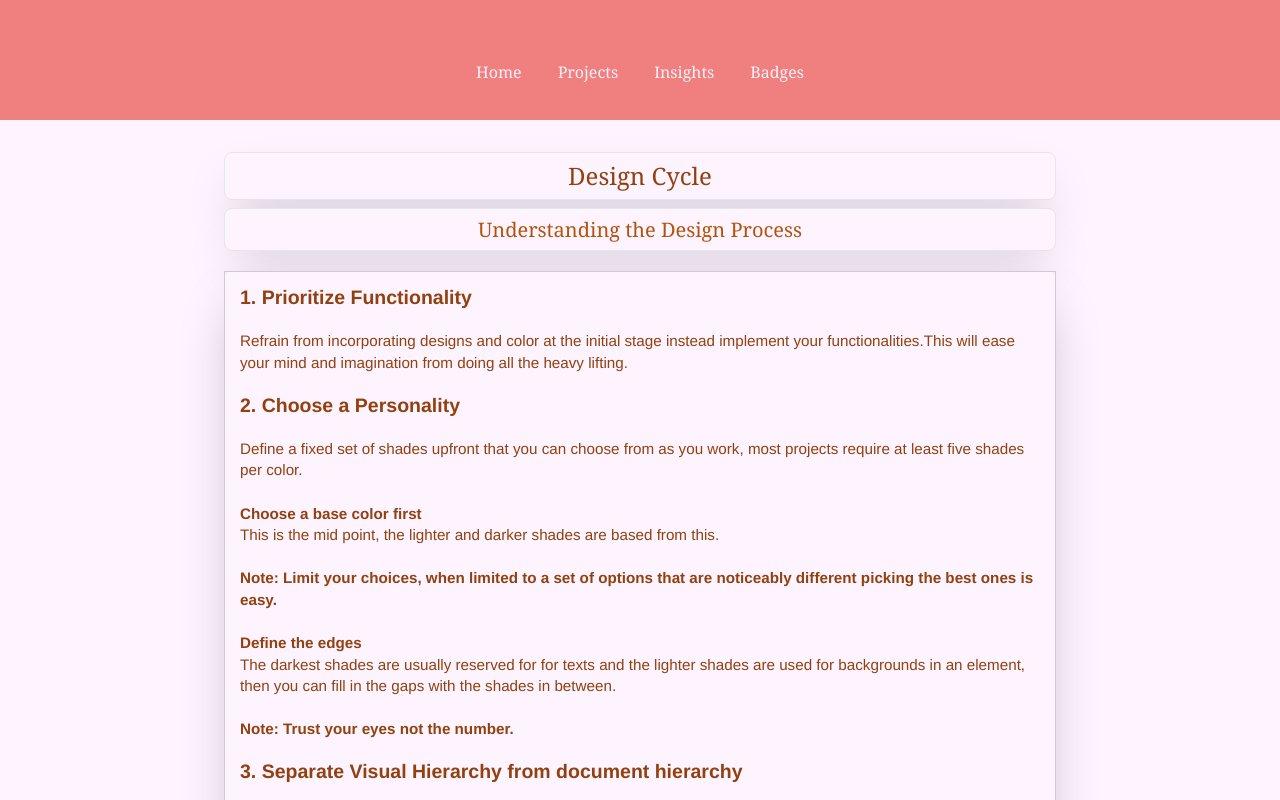
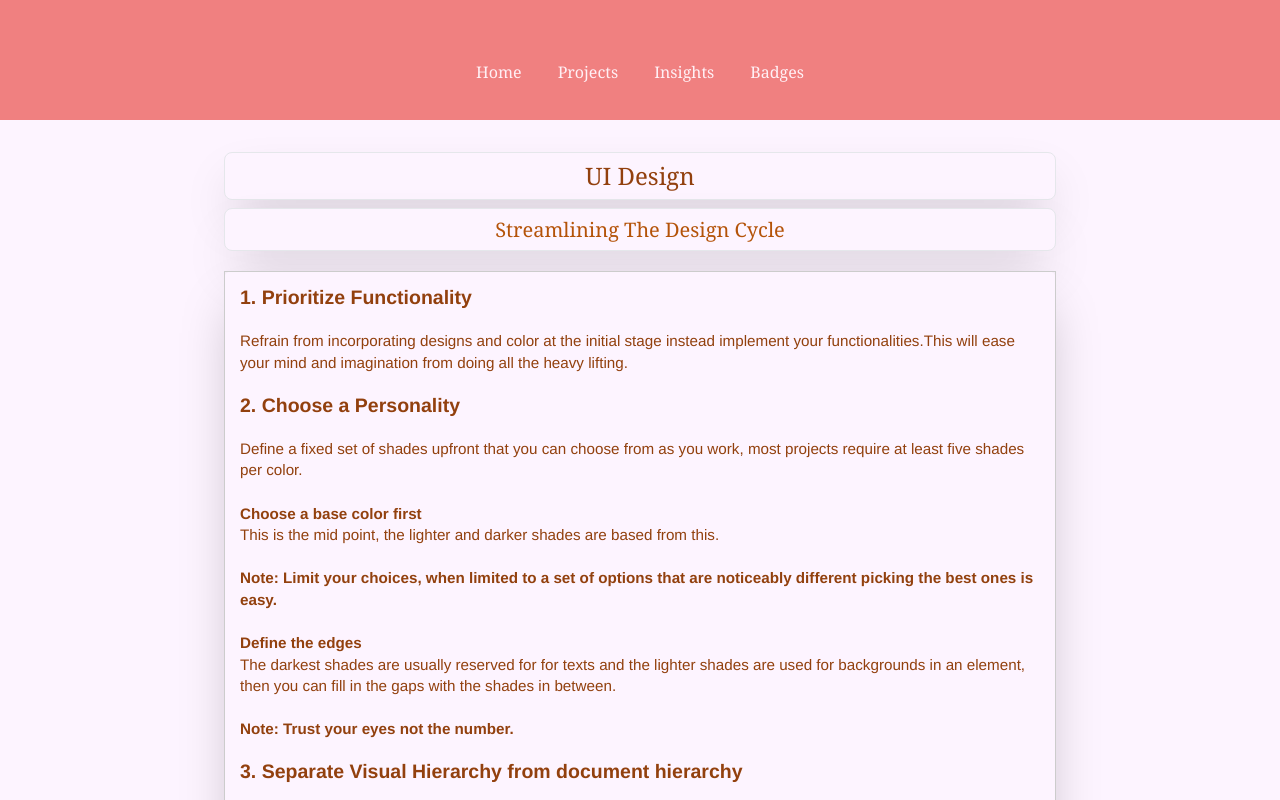
Before and after one commit to Genevive-Mbesi/Portfolio, a React (Create React App) app in the folder portfolio/: page /blog in a window 1280 px wide. Shown: the top 800 px of the page. Built offline with nearby package versions, Linux system fonts and the light colour scheme.

Commit message:
Added Blog Post

```diff
--- a/portfolio/src/components/blog.jsx
+++ b/portfolio/src/components/blog.jsx
@@ -5,8 +5,8 @@ import "react-quill/dist/quill.snow.css";
 const blogPosts = [
   {
     id: 1,
-    title: "Design Cycle",
-    subtitle: "Understanding the Design Process",
+    title: "UI Design",
+    subtitle: "Streamlining The Design Cycle",
     content: `
 
       <h2><strong>1. Prioritize Functionality</strong></h2>
```
